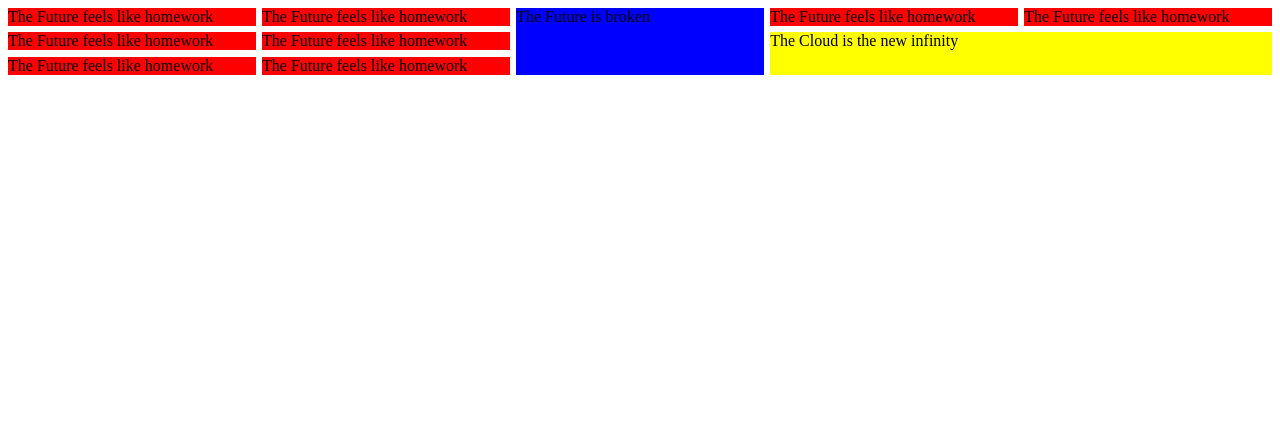
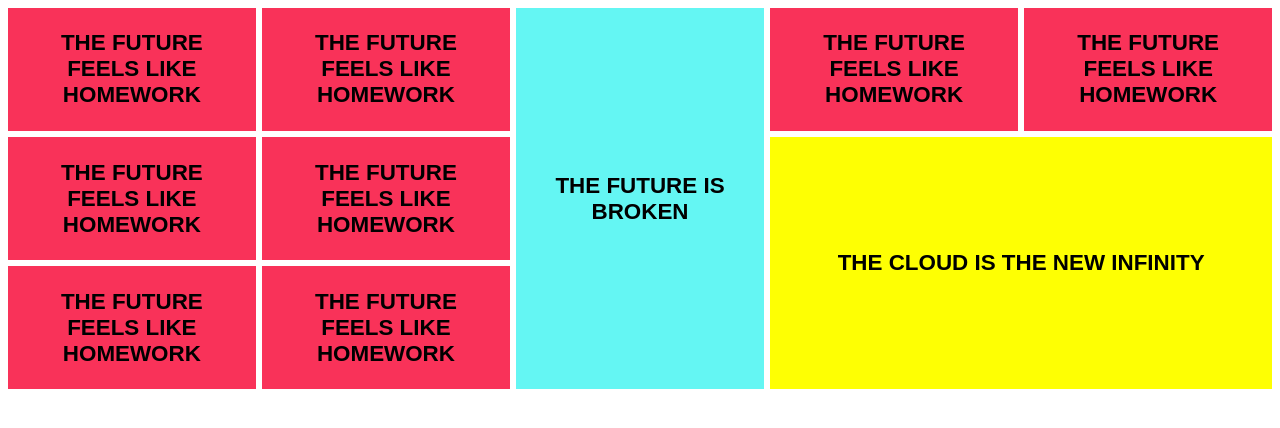
Before and after one commit to AlejandroDeWolf/2imd-webtechadvanced-portfolio, a plain HTML site: page lab2 - grid/thefuture/index.html in a window 1280 px wide. Drawn offline with Linux system fonts and the light colour scheme.

Commit message:
style: add style to grid layout

```diff
--- a/lab2 - grid/thefuture/css/styles.css
+++ b/lab2 - grid/thefuture/css/styles.css
@@ -9,21 +9,30 @@
 }
 
 .block {
-    background-color: red;
+    background-color: #f93259;
+    font-family: sans-serif;
+    font-size: 1.4em;
+    font-weight: bolder;
+    text-transform: uppercase;
+    padding: 1em;
+    display: flex;
+    align-items: center;
+    justify-content: center;
+    text-align: center;
 }
 
 .blue {
-    background-color: blue;
+    background-color: #64f6f3;
     grid-row: 3/4;
 }
 
 .yellow {
-    background-color: yellow;
+    background-color: #feff03;
     grid-row: 6/7;
 }
 
 
-@media ( min-width: 400px ) {
+@media ( min-width: 500px ) {
     .container {
         grid-template-columns: repeat(2, 1fr);
         grid-template-rows: repeat(5, 1fr);
@@ -42,7 +51,7 @@
 }
 
 
-@media ( min-width: 600px ) {
+@media ( min-width: 950px ) {
     .container {
         grid-template-columns: repeat(5, 1fr);
         grid-template-rows: repeat(3, 1fr);
```
